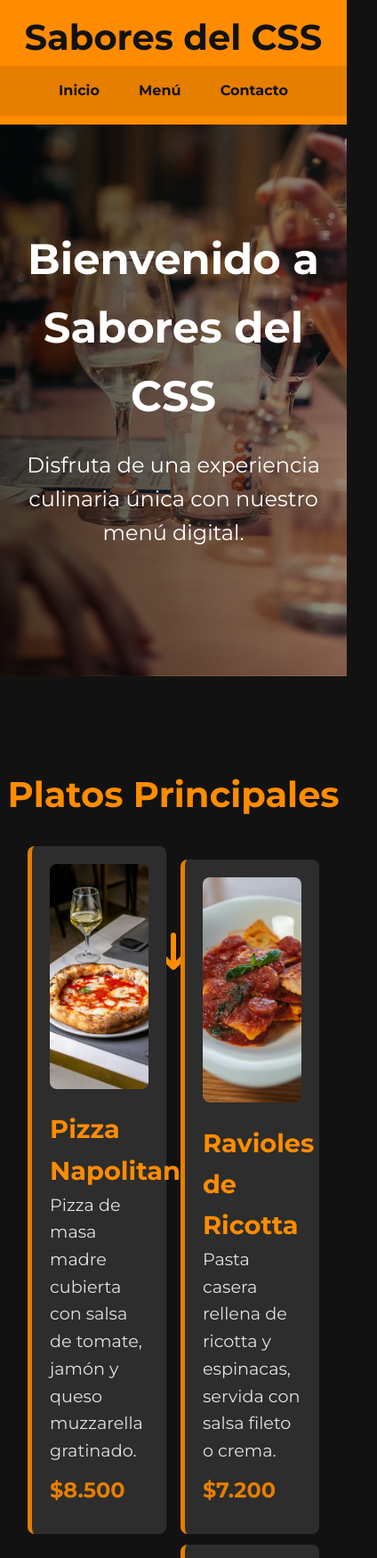
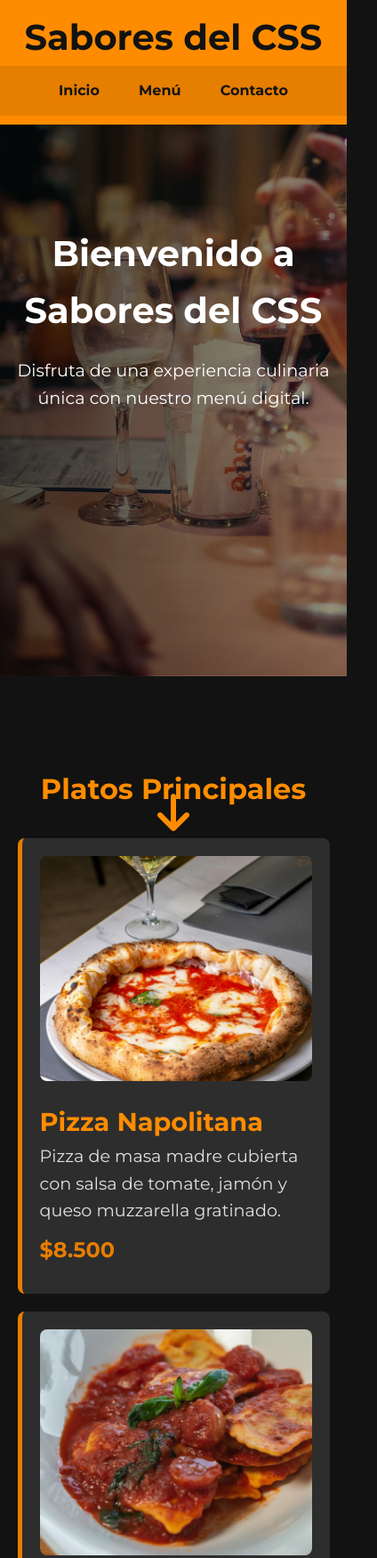
Before and after one commit to Brian13b/menu-digital, a plain HTML site: page index.html in a window 390 px wide. Shown: the top 1751 px of the page at 89% size, 424 px wide, since content can reach past the window. Drawn offline with Linux system fonts and the light colour scheme.

Commit message:
Se ajusto el css para ser responsive

```diff
--- a/css/styles.css
+++ b/css/styles.css
@@ -267,3 +267,32 @@ footer .social-media a:hover {
     color: #d35400;
     transform: scale(1.1);
 }
+
+/* Responsive */
+@media (max-width: 768px) {
+    .plato {
+        width: 90%;
+        margin: 10px auto;
+    }
+
+    .contenido-principal h2 {
+        font-size: 2rem;
+    }
+
+    .hero h2 {
+        font-size: 2.5rem;
+    }
+
+    .hero p {
+        font-size: 1.2rem;
+    }
+
+    .contacto-info {
+        width: 90vw;
+        margin: 0 auto;
+    }
+
+    form {
+        max-width: 90vw;
+    }
+}
```
